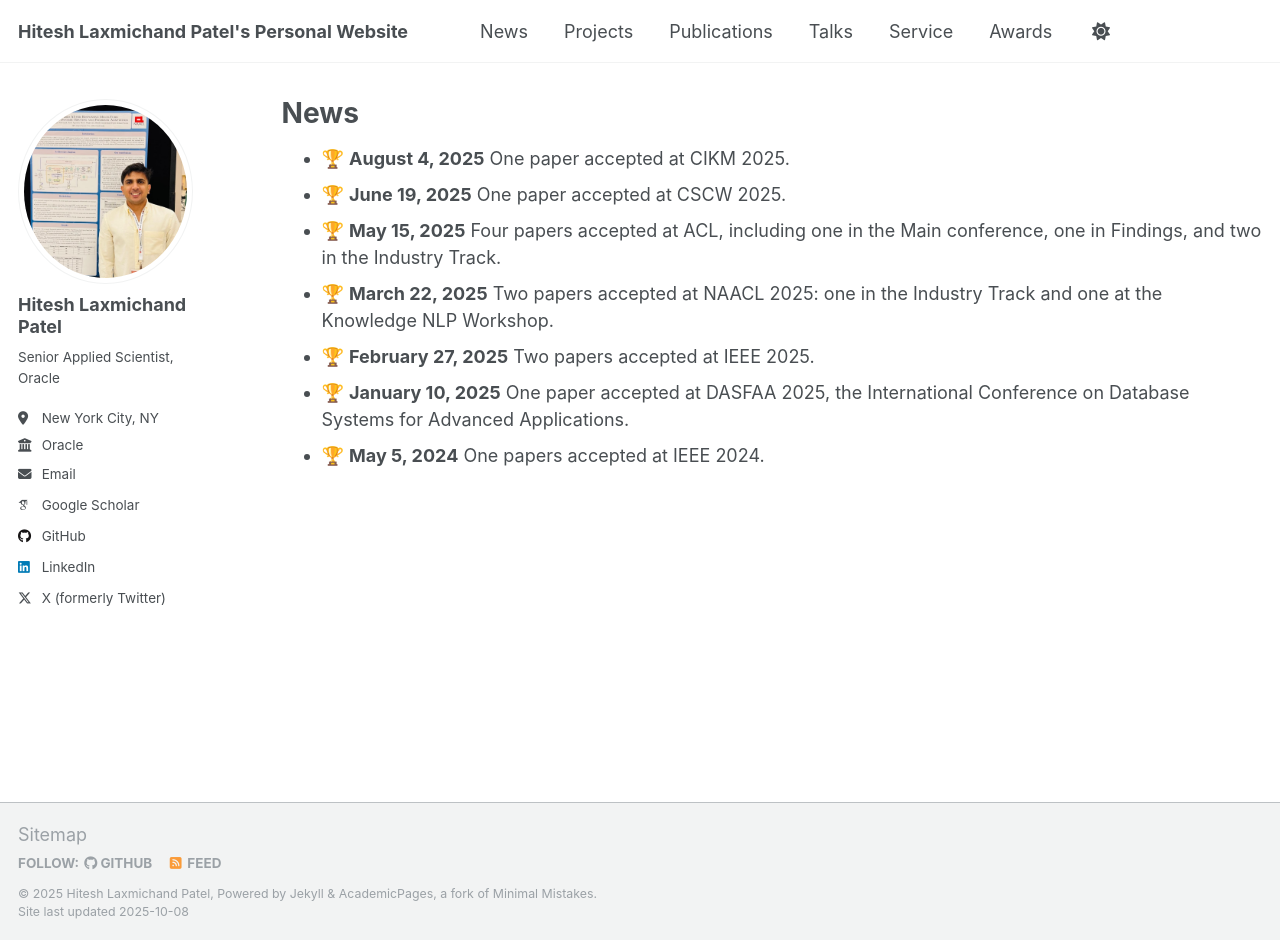
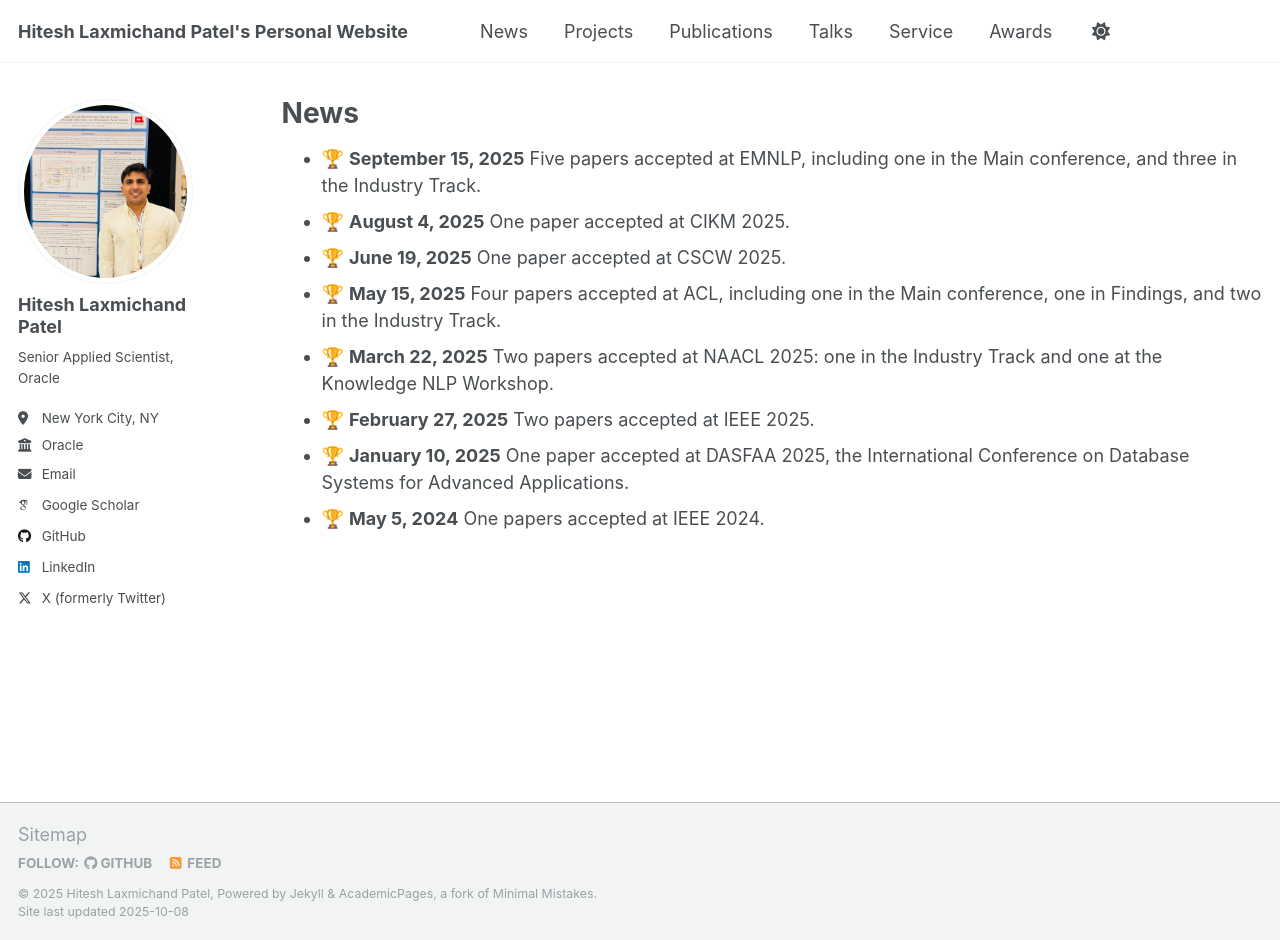
Before and after one commit to HITESHLPATEL/hiteshlpatel.github.io, a Jekyll site: the page built from _pages/news.md, in a window 1280 px wide and 940 px high. Built offline with Jekyll 4.4.1, drawn with Linux system fonts in a browser that asks for light colours; some web fonts are replaced.

Commit message:
Update news.md

```diff
--- a/_pages/news.md
+++ b/_pages/news.md
@@ -4,6 +4,7 @@ title: "News"
 permalink: /news/
 author_profile: true
 ---
+- 🏆 __September 15, 2025__ Five papers accepted at EMNLP, including one in the Main conference, and three in the Industry Track.
 - 🏆 __August 4, 2025__ One paper accepted at CIKM 2025.
 - 🏆 __June 19, 2025__ One paper accepted at CSCW 2025.
 - 🏆 __May 15, 2025__ Four papers accepted at ACL, including one in the Main conference, one in Findings, and two in the Industry Track.
```
